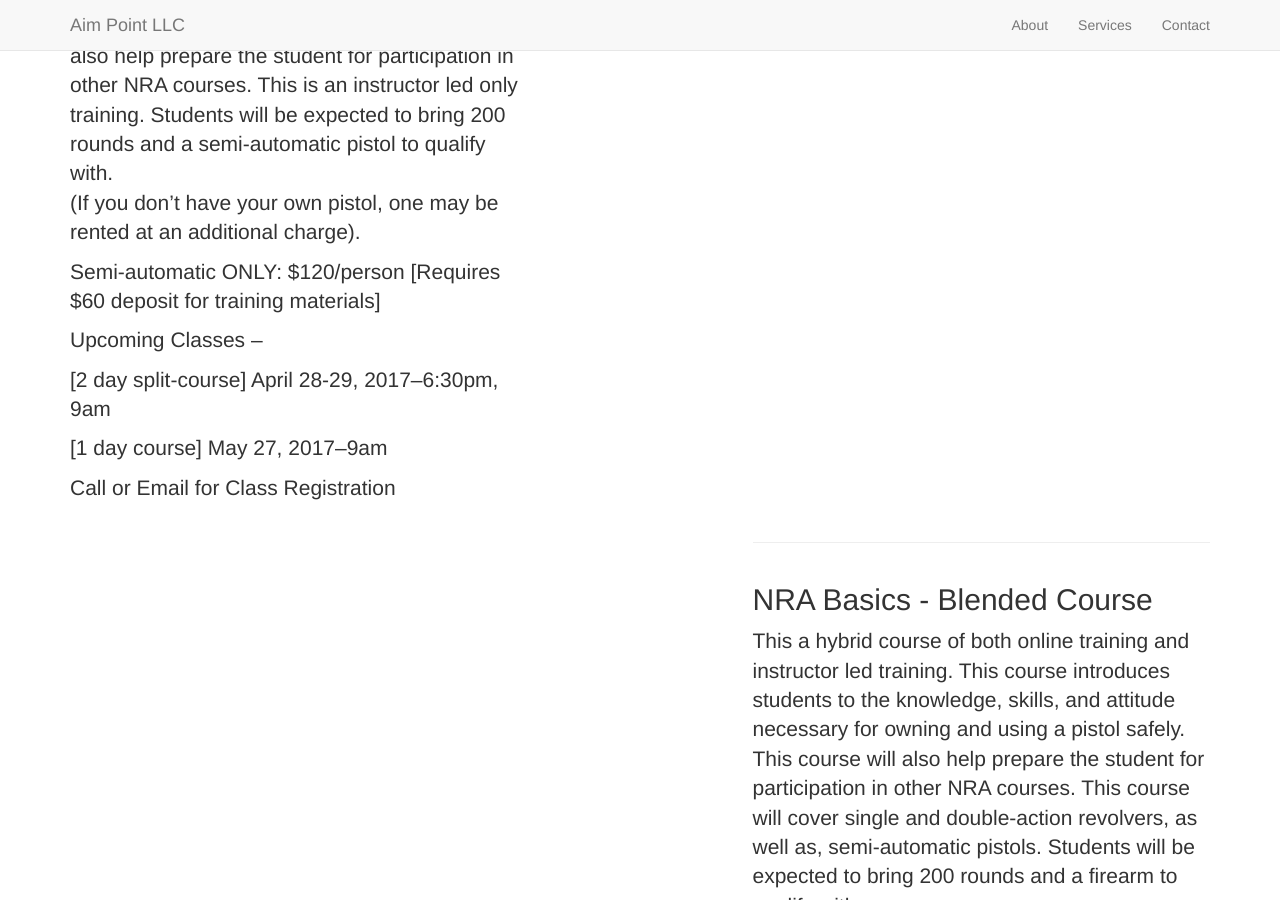
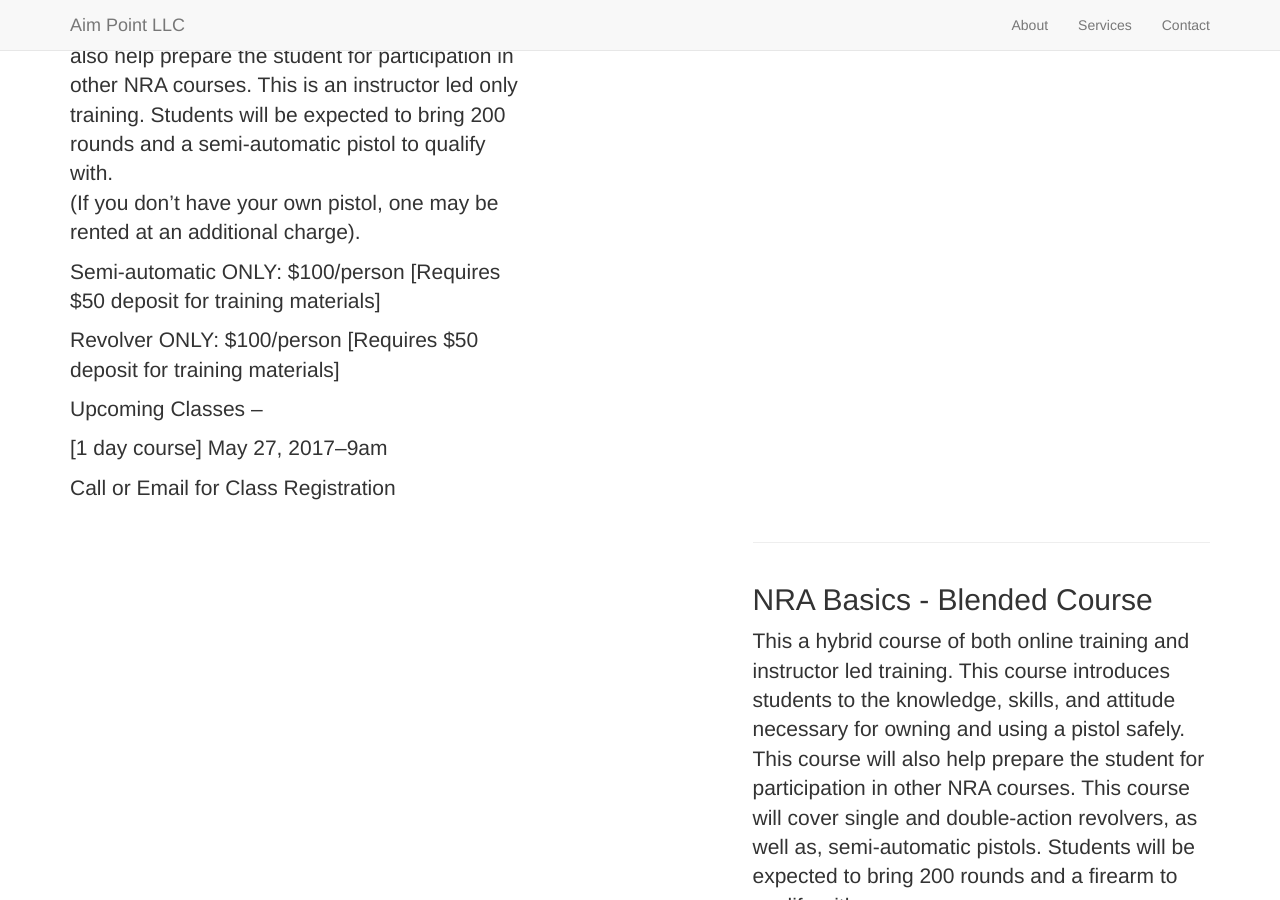
Before and after one commit to aimpoint/aimpoint.github.io, a Jekyll site: the page built from _posts/2016-1-4-basics1.markdown, in a window 1280 px wide and 900 px high, scrolled down 1611 px. Built offline with Jekyll 4.4.1, drawn with Linux system fonts in a browser that asks for light colours; nearby versions of some CDN libraries; library files that are not in the unit come from our copies.

Commit message:
Update 2016-1-4-basics1.markdown

```diff
--- a/_posts/2016-1-4-basics1.markdown
+++ b/_posts/2016-1-4-basics1.markdown
@@ -10,12 +10,12 @@
 (If you don't have your own pistol, one may be rented at an additional charge).
 
 
-Semi-automatic ONLY: $120/person [Requires $60 deposit for training materials]
+Semi-automatic ONLY: $100/person [Requires $50 deposit for training materials]
 
+Revolver ONLY: $100/person [Requires $50 deposit for training materials]
 
 Upcoming Classes --
 
-[2 day split-course] April 28-29, 2017--6:30pm, 9am
 
 [1 day course] May 27, 2017--9am
 
```
